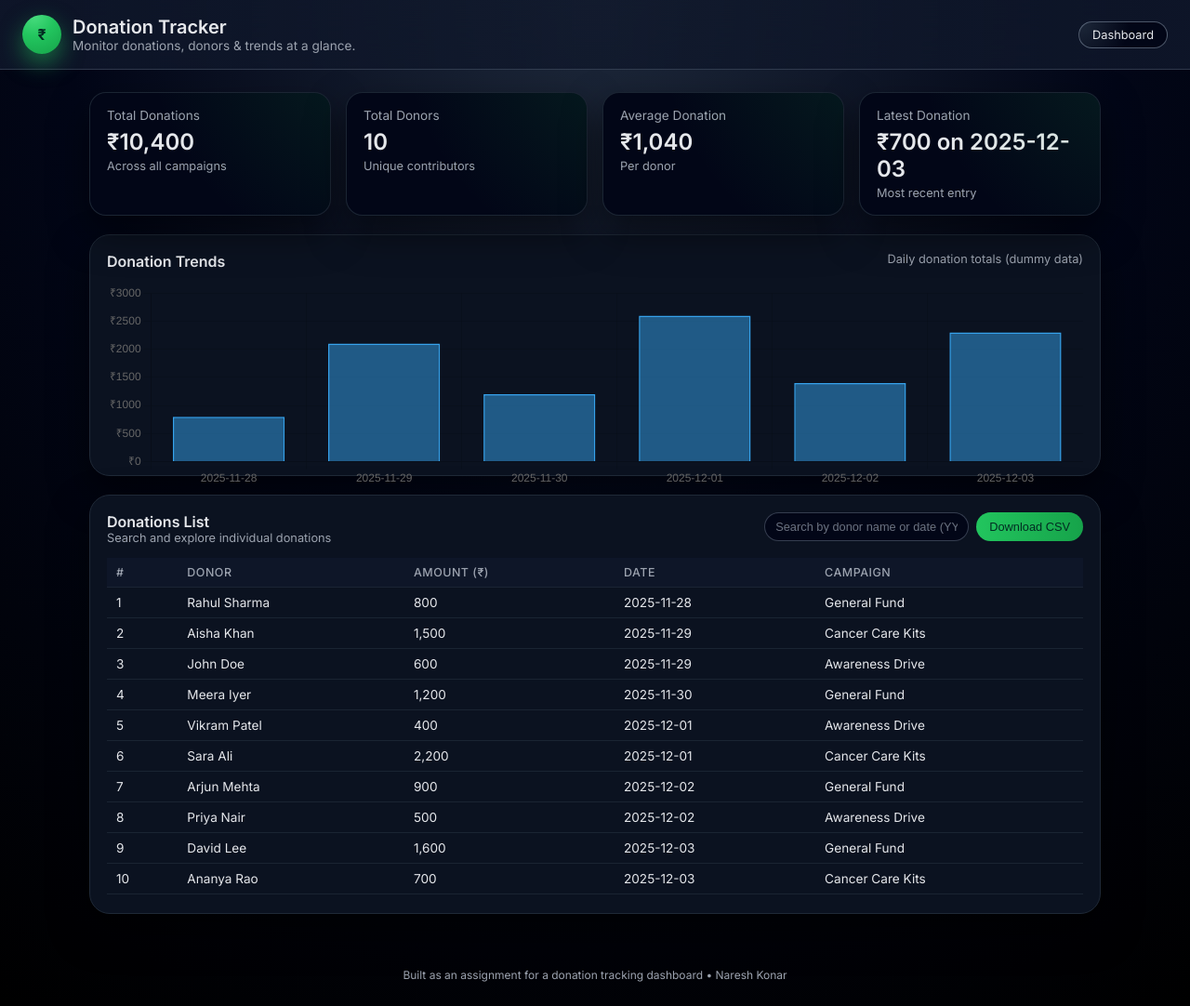
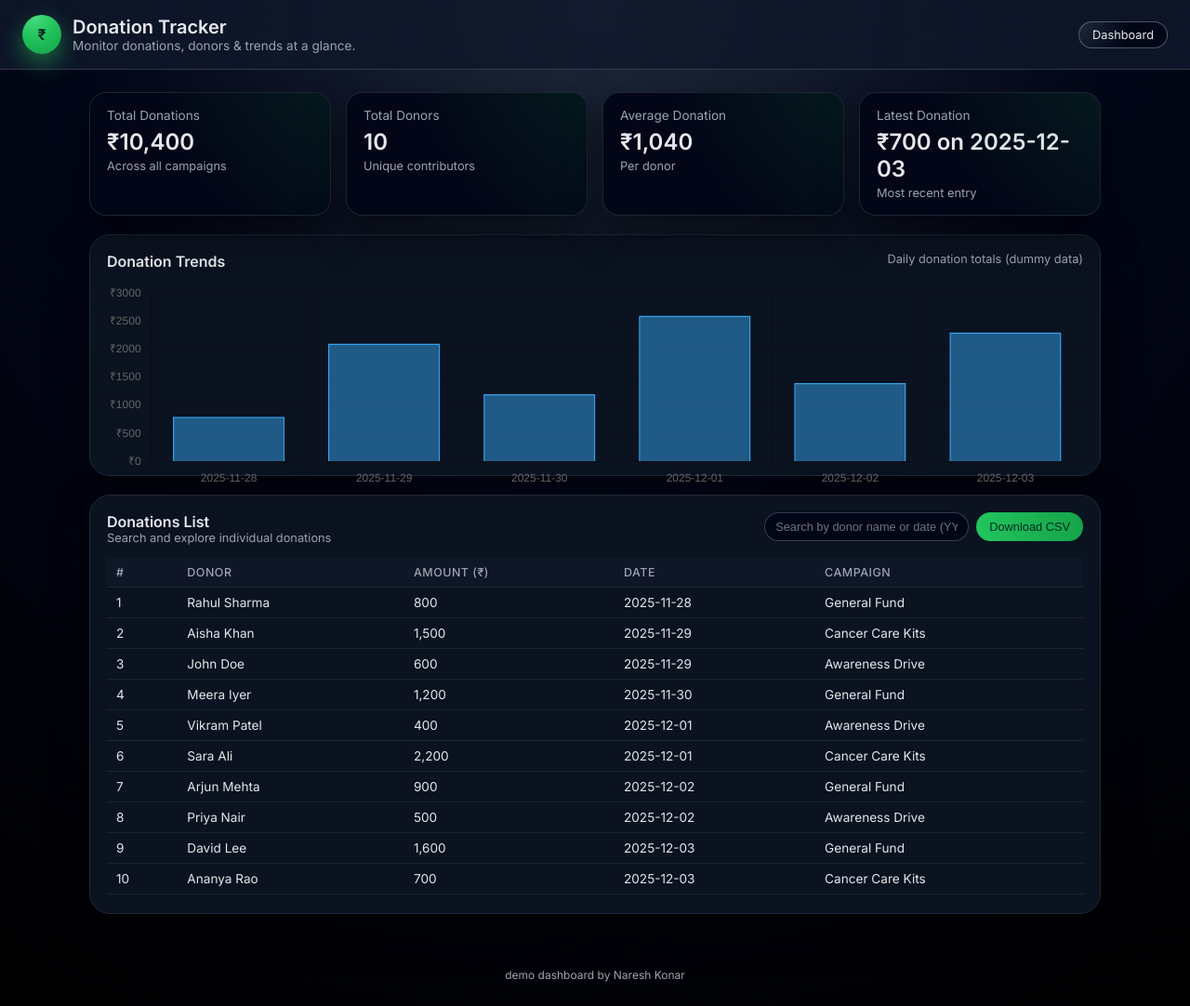
Before and after one commit to Nareshsiuu/donation-dashboard, a plain HTML site: page index.html in a window 1280 px wide. Shown: the whole page at 93% size. Drawn offline with nearby package versions, Linux system fonts and the light colour scheme.

Commit message:
Change footer text for demo dashboard
Updated the footer text to reflect the demo dashboard creator.

```diff
--- a/index.html
+++ b/index.html
@@ -5,7 +5,6 @@
   <meta name="viewport" content="width=device-width, initial-scale=1.0" />
   <title>Donation Tracker Dashboard</title>
   <link rel="stylesheet" href="style.css" />
-  <!-- Google Font (Optional but makes it look modern) -->
   <link rel="preconnect" href="https://fonts.googleapis.com">
   <link rel="preconnect" href="https://fonts.gstatic.com" crossorigin>
   <link href="https://fonts.googleapis.com/css2?family=Inter:wght@400;500;600;700&display=swap" rel="stylesheet">
@@ -23,7 +22,7 @@
   </header>
 
   <main class="container">
-    <!-- Summary Cards -->
+
     <section class="summary-cards">
       <div class="card">
         <p class="card-label">Total Donations</p>
@@ -47,7 +46,7 @@
       </div>
     </section>
 
-    <!-- Chart Section -->
+
     <section class="panel">
       <div class="panel-header">
         <h2>Donation Trends</h2>
@@ -56,7 +55,7 @@
       <canvas id="donationChart"></canvas>
     </section>
 
-    <!-- Table & Filters -->
+
     <section class="panel">
       <div class="panel-header">
         <div>
@@ -85,7 +84,7 @@
             </tr>
           </thead>
           <tbody id="donationTableBody">
-            <!-- Filled by JavaScript -->
+
           </tbody>
         </table>
       </div>
@@ -93,12 +92,12 @@
   </main>
 
   <footer class="footer">
-    <p>Built as an assignment for a donation tracking dashboard • Naresh Konar</p>
+    <p>demo dashboard by Naresh Konar</p>
   </footer>
 
-  <!-- Chart.js CDN -->
+
   <script src="https://cdn.jsdelivr.net/npm/chart.js"></script>
-  <!-- App Logic -->
+
   <script src="script.js"></script>
 </body>
 </html>
```
